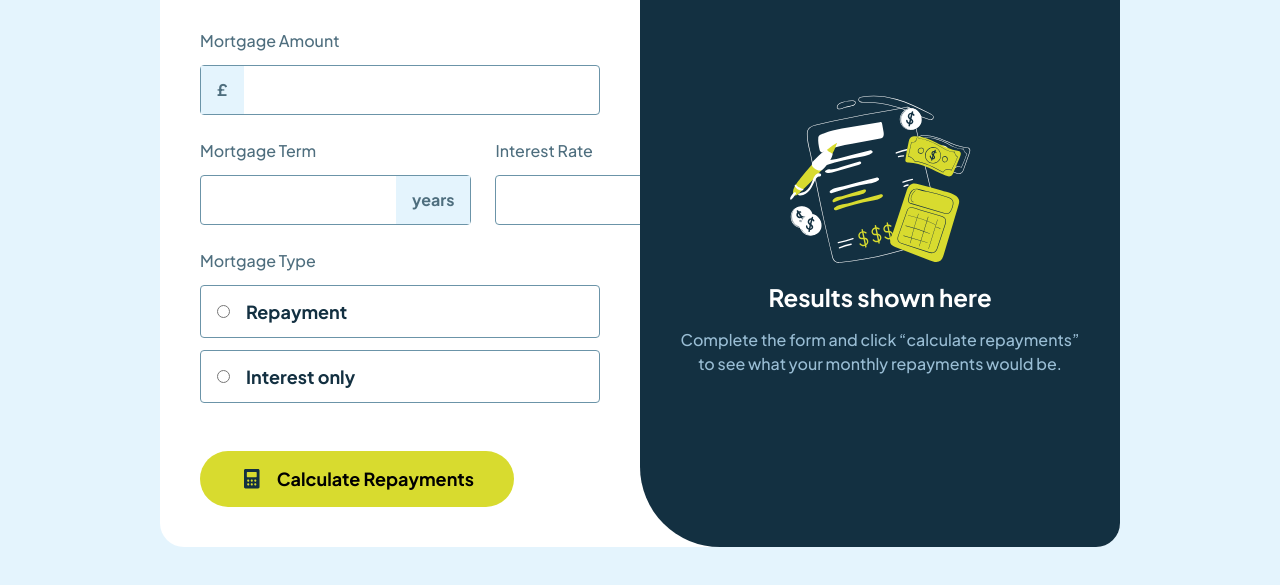
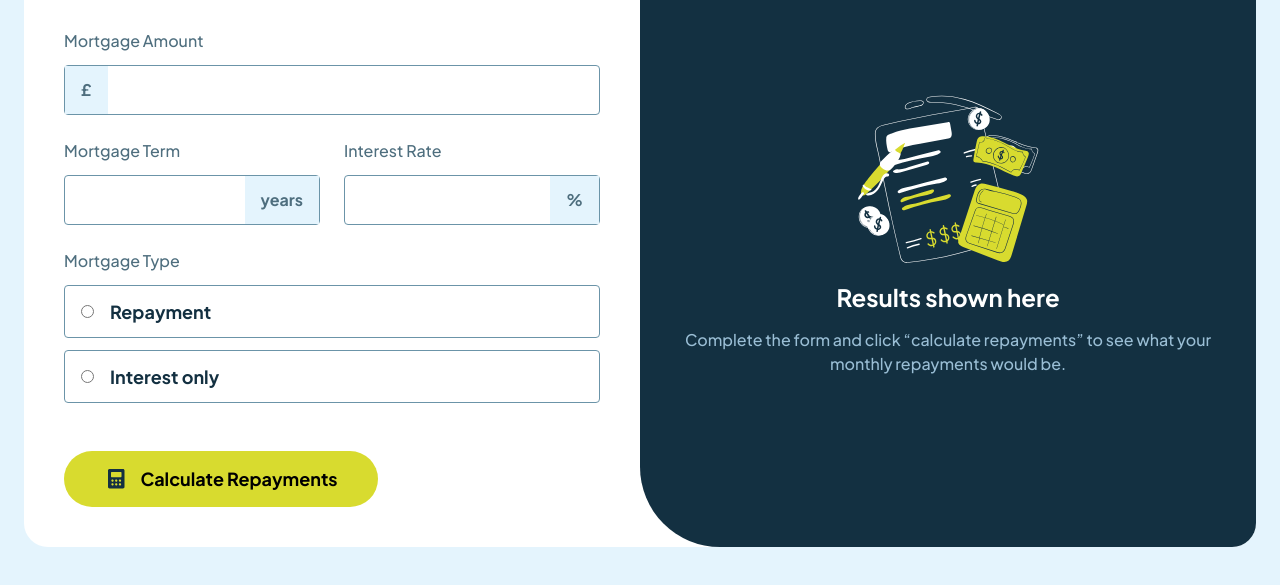
Before and after one commit to dhpcode/mortgage-repayment-calc, a plain HTML site: page index.html in a window 1280 px wide. Shown: the part 167-752 px from the top of the page. Drawn offline with Linux system fonts and the light colour scheme.

Commit message:
Problem fixes with resizing

```diff
--- a/css/styles.css
+++ b/css/styles.css
@@ -153,10 +153,12 @@ select:-webkit-autofill:focus {
 	padding: 12px 16px;
 	background-color: var(--bg-color);
 	white-space: nowrap;
+	flex-shrink: 0;
 }
 
 .input-group input {
 	flex-grow: 1;
+	min-width: 0;
 	border: none;
 	padding: 12px;
 	outline: none;
@@ -223,7 +225,7 @@ select:-webkit-autofill:focus {
 	padding: 1rem 2.8rem;
 	display: inline-flex;
 	align-items: center;
-	justify-content: space-between;
+	justify-content: center;
 	gap: 1rem;
 }
 
@@ -346,24 +348,29 @@ select:-webkit-autofill:focus {
 	}
 }
 
-/* ========== 1024 px ========== */
+/* ========== 1040 px ========== */
 
-@media screen and (min-width: 1024px) {
+@media screen and (min-width: 1040px) {
 	.container {
-		width: 65rem;
+		padding: 1rem;
 		height: 100vh;
 		display: flex;
 		align-items: center;
 		justify-content: center;
 	}
 	.app {
-		width: 63rem;
+		/* min-width: 63rem; */
 		flex-direction: row;
 	}
 
 	.form-box {
 		width: 50%;
 		flex: 1;
+	}
+
+	.row > div {
+		flex: 1;
+		min-width: 0;
 	}
 
 	.result-box {
```
